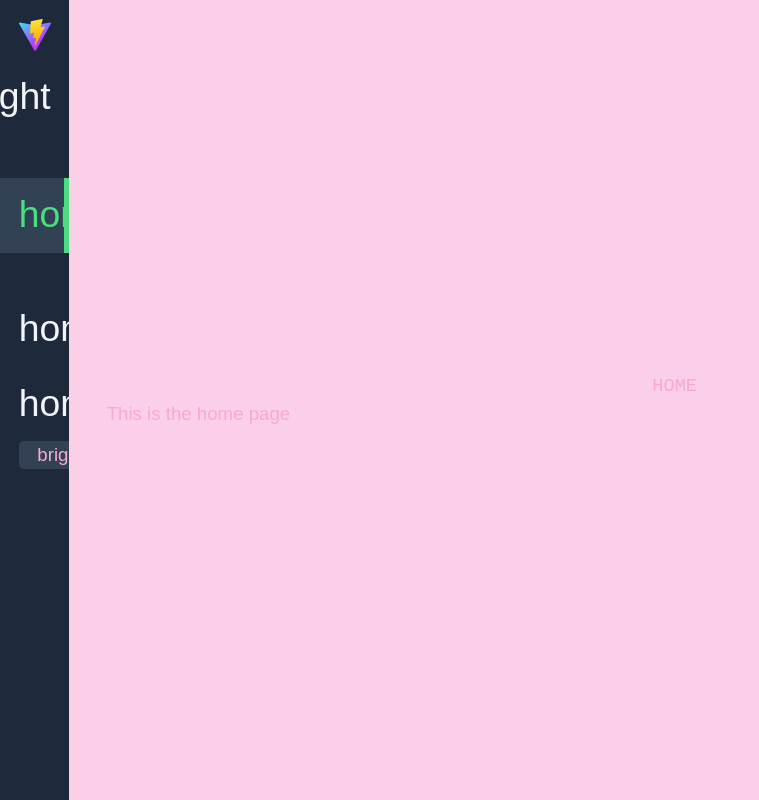
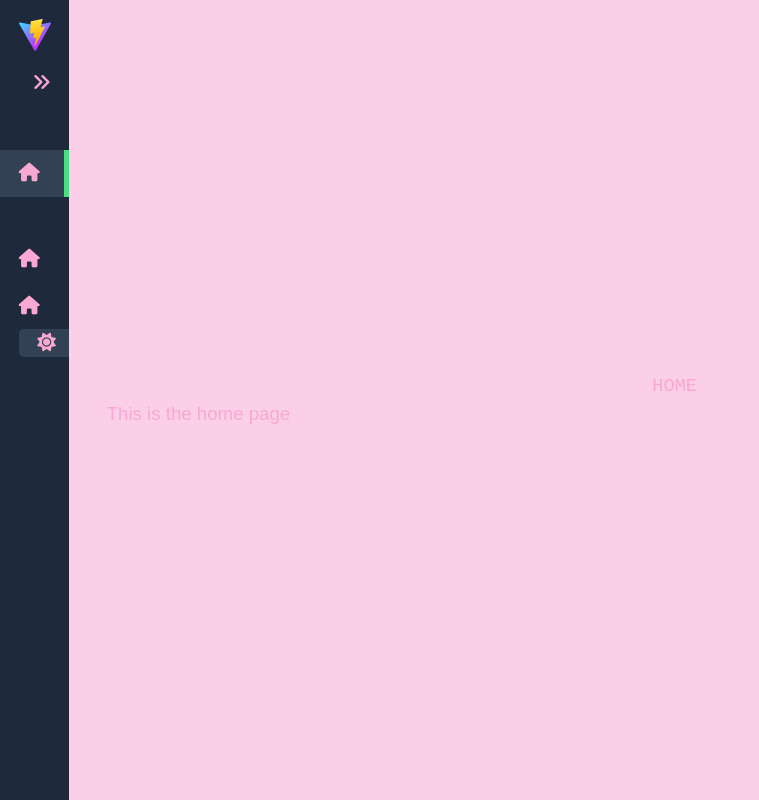
Before and after one commit to igorbkuhl/Atividades-JS, a Vue app: page / in a window 1280 px wide. Shown: the whole page, without its empty margins (0-759 px from the left). Built offline with nearby package versions, Linux system fonts and the light colour scheme.

Commit message:
Added Font Awesome icons.

```diff
--- a/package.json
+++ b/package.json
@@ -9,6 +9,7 @@
     "preview": "vite preview"
   },
   "dependencies": {
+    "@fortawesome/fontawesome-free": "^6.4.2",
     "@vueuse/core": "^10.4.1",
     "chai": "^4.3.8",
     "eslint": "^8.49.0",
--- a/src/components/DarkButton.vue
+++ b/src/components/DarkButton.vue
@@ -1,12 +1,14 @@
 <script lang="ts" setup>
-import { useDark, useToggle } from '@vueuse/core'
+import { useDark, useToggle } from '@vueuse/core';
 
 const isDark = useDark({
 	onChanged(isDark) {
 		if(isDark) {
 			document.documentElement?.classList.add('dark')
+			document.querySelector('#toggleButton')?.classList.replace('fa-sun', 'fa-moon');
 		} else {
 			document.documentElement?.classList.remove('dark')
+			document.querySelector('#toggleButton')?.classList.replace('fa-moon', 'fa-sun');
 		}
 	},
 })
@@ -18,8 +20,8 @@ const toggleDark = useToggle(isDark)
 		@click="toggleDark()"
 		class="px-4 ty-2 text-white bg-slate-700 rounded dark:bg-stone-500"
 	>
-	<span class="material-icons-outlined">
-brightness_4
-</span>
+	<span class="icon">
+		<i id="toggleButton" class="fa-solid fa-sun"></i>
+	</span>
 	</button>
 </template>
--- a/src/components/Sidebar.vue
+++ b/src/components/Sidebar.vue
@@ -17,23 +17,31 @@ const ToggleMenu = () => {
 
 		<div class="menu-toggle-wrap">
 			<button class="menu-toggle" @click="ToggleMenu">
-                <span class="material-icons">keyboard_double_arrow_right</span>
+				<span class="icon">
+					<i class="fa-solid fa-angles-right"></i>
+				</span>
 			</button>
 		</div>
 
 		<h3>Menu</h3>
 		<div class="menu">
 			<router-link class="button" to="/">
-                <span class="material-icons">home</span>
+				<span class="icon">
+					<i class="fa-solid fa-house"></i>
+				</span>
 				<span class="text">Home</span>
 			</router-link>
 			<hr>
 			<router-link class="button" to="/Atividade_JS_1">
-                <span class="material-icons">home</span>
+				<span class="icon">
+					<i class="fa-solid fa-house"></i>
+				</span>
 				<span class="text">Home</span>
 			</router-link>
 			<router-link class="button" to="/Atividade_JS_2">
-                <span class="material-icons">home</span>
+				<span class="icon">
+					<i class="fa-solid fa-house"></i>
+				</span>
 				<span class="text">Home</span>
 			</router-link>
 		</div>
--- a/src/main.ts
+++ b/src/main.ts
@@ -2,7 +2,10 @@ import { createApp } from 'vue'
 import './style.css'
 import App from './App.vue'
 import router from './router/index.ts'
+
 import './style.css'
 import './assets/tailwind.css'
 
+import '@fortawesome/fontawesome-free/css/all.css'
+
 createApp(App).use(router).mount('#app')
```
Also changed, not shown: 1 other file (tests, documents, lock files or other folders). Lines whose indentation alone changed are shown as unchanged.
